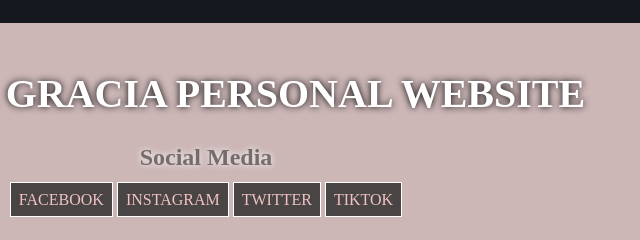
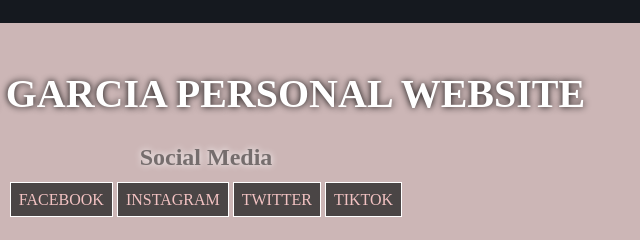
Before and after one commit to aike-12-wew/newcv, a plain HTML site: page index.html in a window 1280 px wide. Shown: the part 847-1087 px from the top of the page, 454-1094 px from the left. Drawn offline with Linux system fonts and the light colour scheme.

Commit message:
Update index.html

```diff
--- a/index.html
+++ b/index.html
@@ -37,7 +37,7 @@
 		</div>
 			</div>
 		<footer class="footer">
-			<h1>CEAZAR GRACIA PERSONAL WEBSITE </h1>
+			<h1>CEAZAR GARCIA PERSONAL WEBSITE </h1>
 			<h2>Social Media</h2>
 			<p><a href="#">FACEBOOK</a>  <a href="#">INSTAGRAM</a> <a href="#">TWITTER</a> <a href="#">TIKTOK </a>
 			</p>
```
